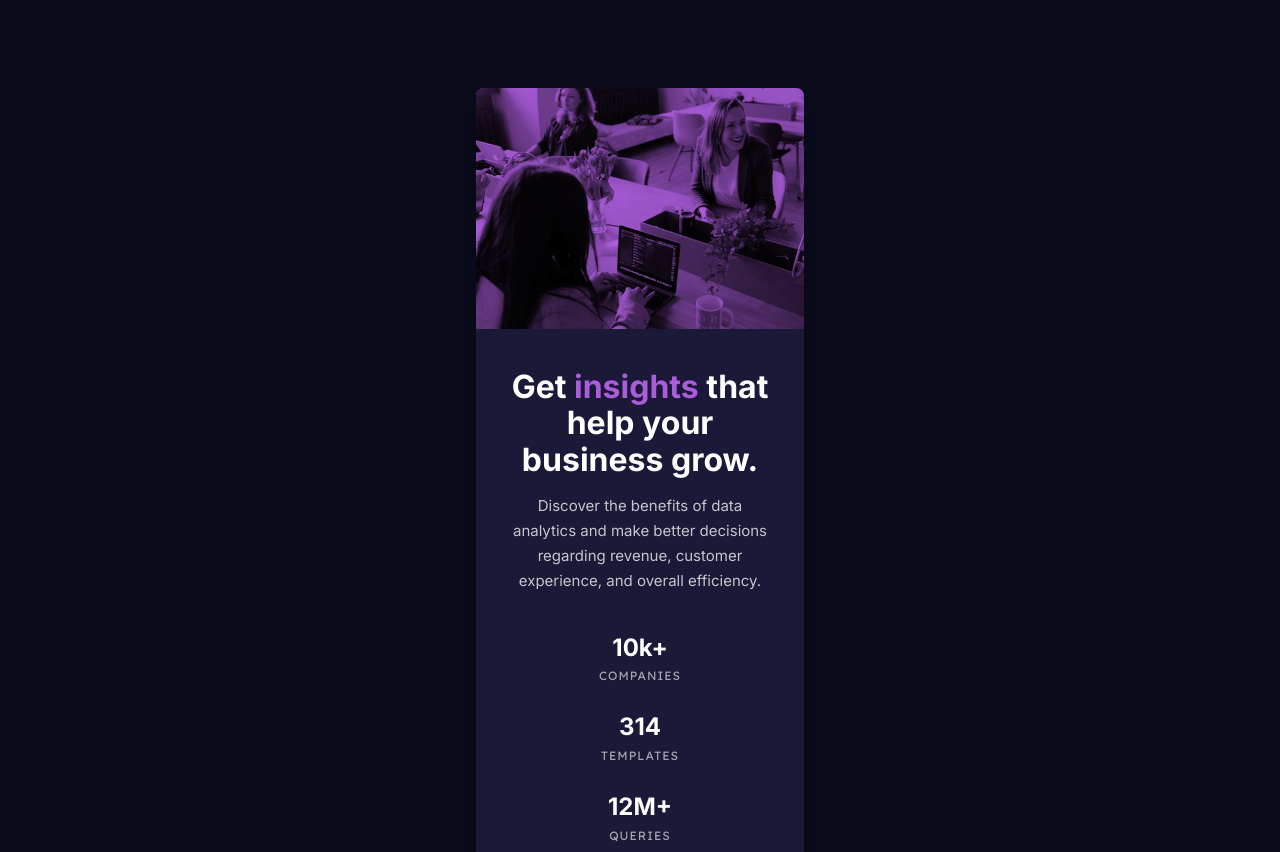
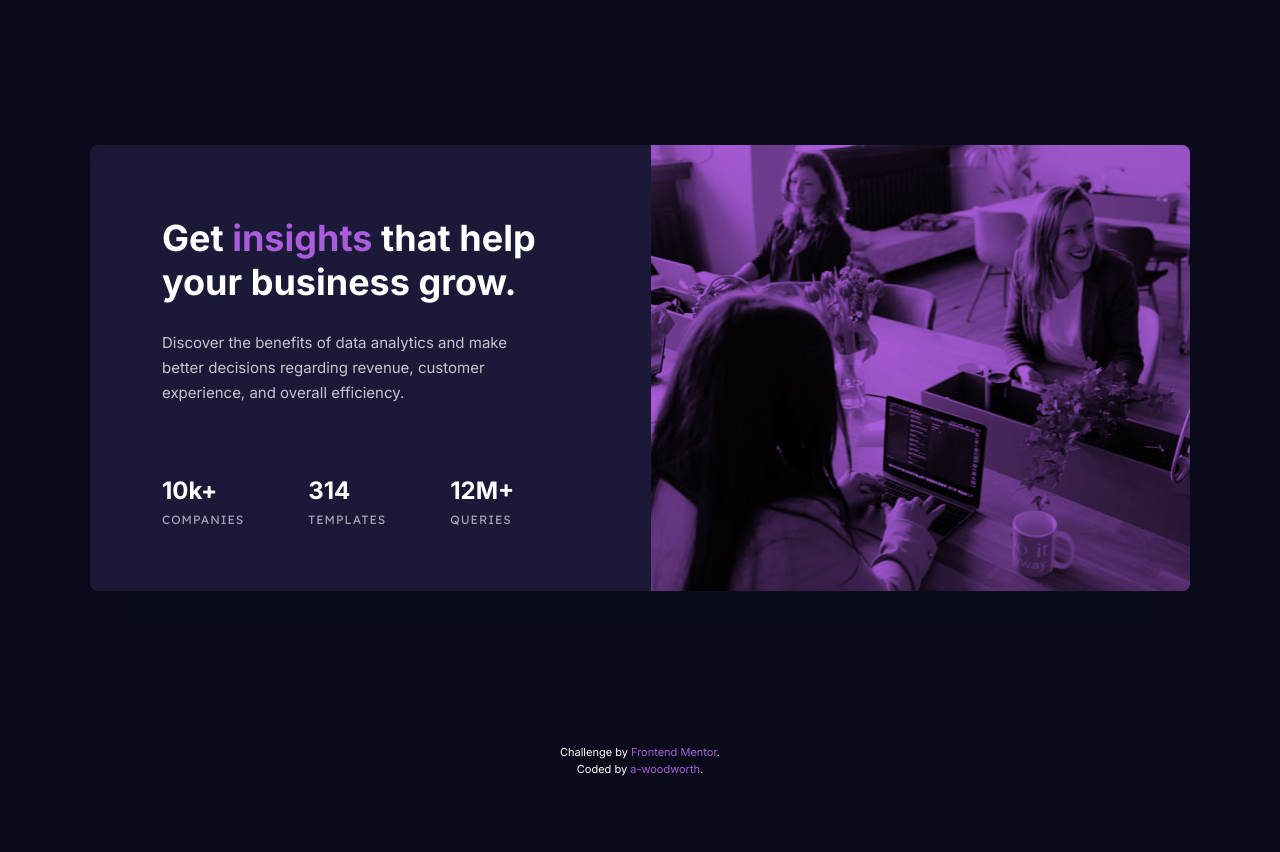
Before and after one commit to a-woodworth/stats_preview_card, a plain HTML site: page index.html in a window 1280 px wide. Shown: the top 852 px of the page. After the commit the page ends 800 px from the top, so only its background shows below. Drawn offline with Linux system fonts and the light colour scheme.

Commit message:
Work on desktop styles.

```diff
--- a/styles.css
+++ b/styles.css
@@ -49,6 +49,7 @@ body {
   box-shadow: 0px 20px 20px -10px rgba(23, 25, 41, 0.203087);
   border-radius: 8px;
   width: 100%;
+  max-width: 20.5rem;
 }
 
 .img-container,
@@ -60,7 +61,6 @@ body {
 .img-container {
   background-color: var(--accent-color);
   margin-bottom: 2.5rem;
-  max-width: 20.5rem;
 }
 
 .card__image img {
@@ -76,7 +76,6 @@ body {
  {
   display: flex;
   flex-direction: column;
-  justify-content: center;
   align-items: center;
 }
 
@@ -91,7 +90,7 @@ body {
 }
 
 .card__title {
-  font-size: 2rem;
+  font-size: 1.75rem;
   font-weight: 700;
   line-height: 1.14;
   margin-bottom: 1rem;
@@ -151,3 +150,50 @@ ul li:last-child {
 .attribution a:hover {
   color: var(--primary-color);
 }
+
+@media (min-width: 68.75rem) {
+  .card {
+    display: flex;
+    flex-direction: row-reverse;
+    height: 27.875rem;
+    justify-content: stretch;
+    max-width: 68.75rem;
+  }
+  #stats {
+    align-items: flex-start;
+    flex-basis: 51%;
+    padding-left: 4.5rem;
+    padding-top: 4.5rem;
+    text-align: left;
+  }
+  .img-container {
+    border-top-left-radius: 0;
+    border-bottom-right-radius: 8px;
+    flex-basis: 49%;
+    margin-bottom: 0;
+  }
+  .card__image img {
+    aspect-ratio: 874 / 582;
+    height: 100%;
+    object-fit: fill;
+    object-position: left top;
+    border-bottom-right-radius: 8px;
+    border-top-left-radius: 0;
+  }
+  .card__title {
+    font-size: 2.25rem;
+    line-height: 1.22;
+    margin-bottom: 1.625rem;
+    width: 25.25rem;
+  }
+  .card__subtitle {
+    margin-bottom: 4.5rem;
+    width: 23.375rem;
+  }
+  .stats__list {
+    align-self: flex-start;
+    flex-direction: row;
+    gap: 4rem;
+    padding-bottom: 3.75rem;
+  }
+}
```
